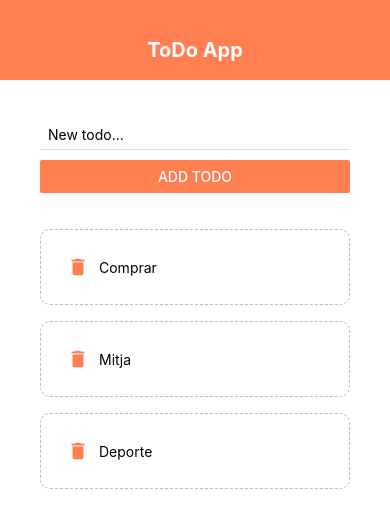
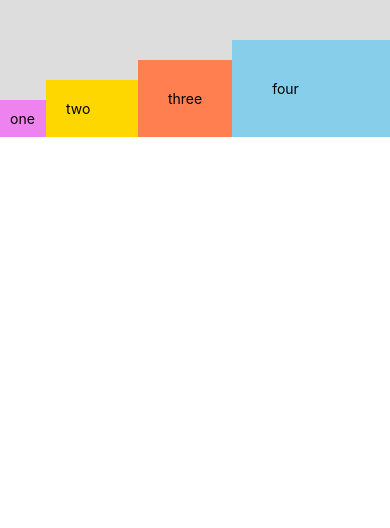
Before and after one commit to doyo91/react-native-tutorial-ninja, a React Native app: screen / in a window 390 px wide. Shown: the top 528 px of the page. Built offline with nearby package versions, Linux system fonts and the light colour scheme.

Commit message:
playground flex basics

```diff
--- a/App.js
+++ b/App.js
@@ -9,6 +9,7 @@
 } from "react-native";
 import { AddTodo } from "./components/addTodo";
 import { Header } from "./components/header";
+import { Sandbox } from "./components/sandbox";
 import { TodoItem } from "./components/todoItem";
 
 export default function App() {
@@ -37,26 +38,27 @@
   };
 
   return (
-    <TouchableWithoutFeedback
-      onPress={() => {
-        Keyboard.dismiss();
-      }}
-    >
-      <View style={styles.container}>
-        <Header />
-        <View style={styles.content}>
-          <AddTodo submitHandler={submitHandler} />
-          <View style={styles.list}>
-            <FlatList
-              data={todos}
-              renderItem={({ item }) => (
-                <TodoItem item={item} pressHandler={pressHandler} />
-              )}
-            />
-          </View>
-        </View>
-      </View>
-    </TouchableWithoutFeedback>
+    <Sandbox />
+    // <TouchableWithoutFeedback
+    //   onPress={() => {
+    //     Keyboard.dismiss();
+    //   }}
+    // >
+    //   <View style={styles.container}>
+    //     <Header />
+    //     <View style={styles.content}>
+    //       <AddTodo submitHandler={submitHandler} />
+    //       <View style={styles.list}>
+    //         <FlatList
+    //           data={todos}
+    //           renderItem={({ item }) => (
+    //             <TodoItem item={item} pressHandler={pressHandler} />
+    //           )}
+    //         />
+    //       </View>
+    //     </View>
+    //   </View>
+    // </TouchableWithoutFeedback>
   );
 }
 
--- /dev/null
+++ b/components/sandbox.js
@@ -0,0 +1,28 @@
+import React from "react";
+import { StyleSheet, Text, View } from "react-native";
+
+export const Sandbox = () => {
+  return (
+    <View style={styles.container}>
+      <Text style={styles.boxOne}>one</Text>
+      <Text style={styles.boxTwo}>two</Text>
+      <Text style={styles.boxThree}>three</Text>
+      <Text style={styles.boxFour}>four</Text>
+    </View>
+  );
+};
+
+const styles = StyleSheet.create({
+  container: {
+    // flex: 1,
+    flexDirection: "row",
+    justifyContent: "space-around",
+    alignItems: "flex-end",
+    paddingTop: 40,
+    backgroundColor: "#ddd",
+  },
+  boxOne: { backgroundColor: "violet", padding: 10, flex: 1 },
+  boxTwo: { backgroundColor: "gold", padding: 20, flex: 2 },
+  boxThree: { backgroundColor: "coral", padding: 30, flex: 1 },
+  boxFour: { backgroundColor: "skyblue", padding: 40, flex: 3 },
+});
```
